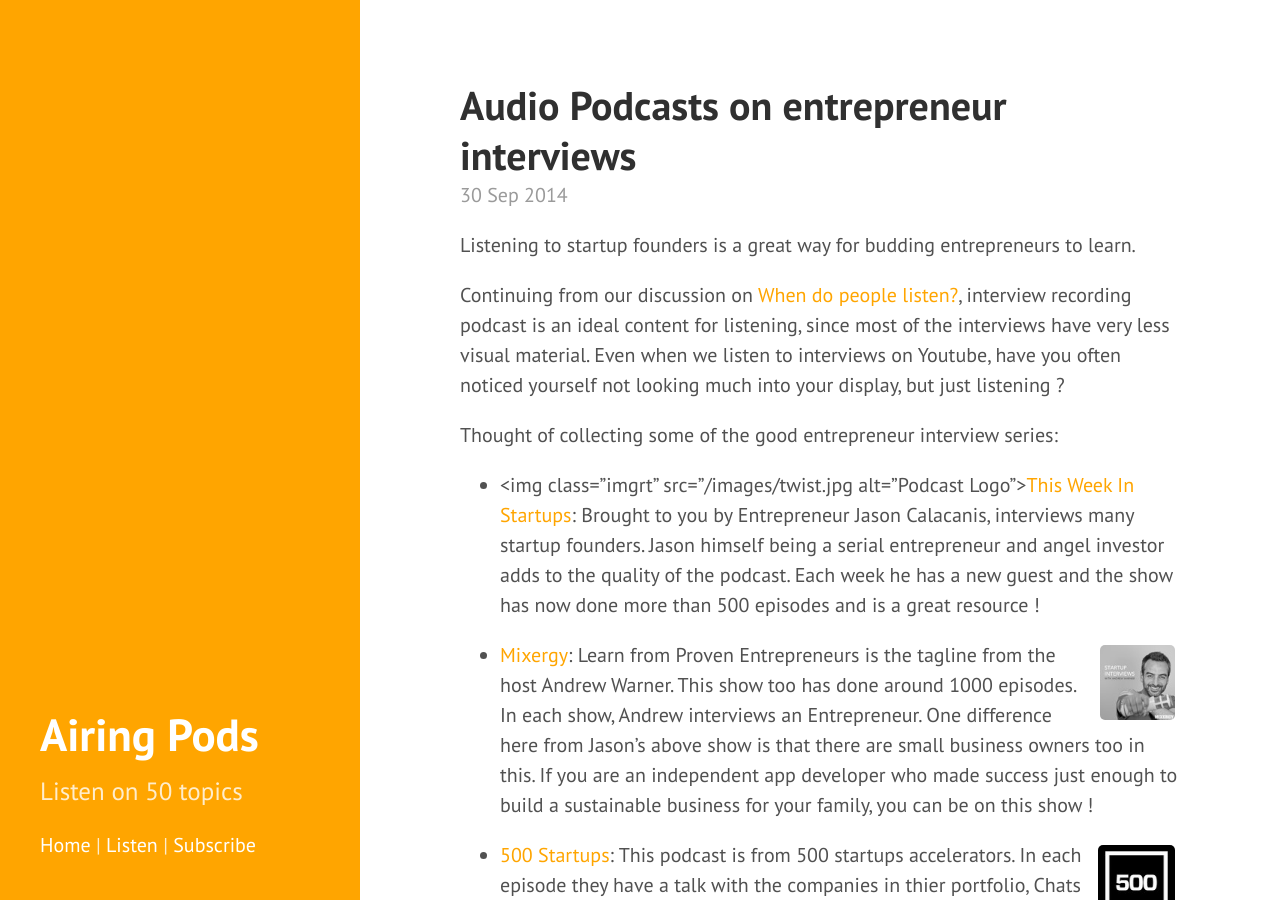
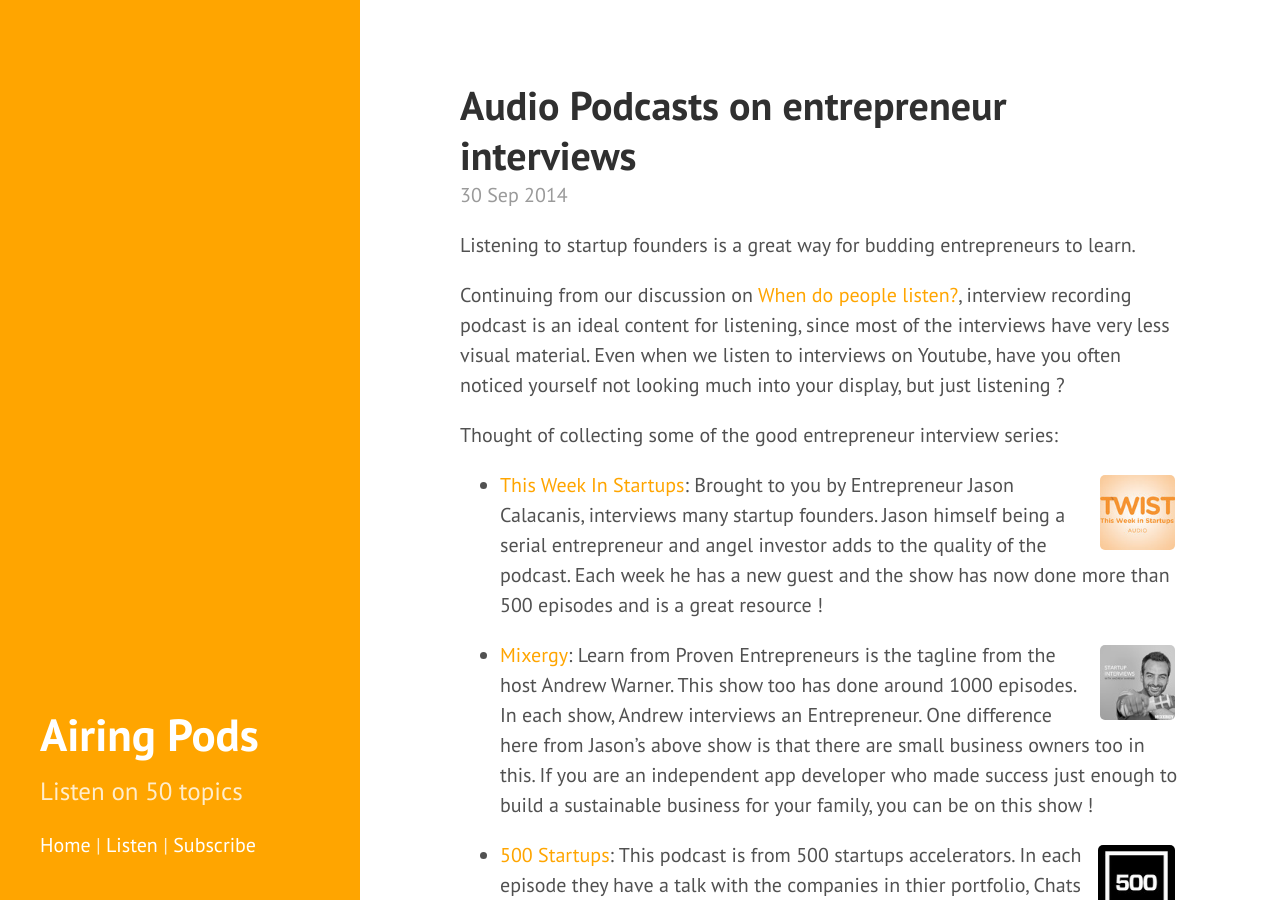
Before and after one commit to airingpods/blog, a Jekyll site: the page built from _posts/2014-09-30-audio-podcasts-on-entrepreneur-interviews.md, in a window 1280 px wide and 900 px high. Built offline with Jekyll 4.4.1, drawn with Linux system fonts in a browser that asks for light colours; Markdown is read by kramdown in place of the engine named in the settings; comment, search, counter and statistics services are not loaded.

Commit message:
typo fix

```diff
--- a/_posts/2014-09-30-audio-podcasts-on-entrepreneur-interviews.md
+++ b/_posts/2014-09-30-audio-podcasts-on-entrepreneur-interviews.md
@@ -11,7 +11,7 @@
 
 Thought of collecting some of the good entrepreneur interview series:
 
--	<img class="imgrt" src="/images/twist.jpg alt="Podcast Logo">[This Week In Startups](http://www.airingpods.com/pods/this-week-in-startups-audio): Brought to you by Entrepreneur Jason Calacanis, interviews many startup founders. Jason himself being a serial entrepreneur and angel investor adds to the quality of the podcast. Each week he has a new guest and the show has now done more than 500 episodes and is a great resource !
+-	<img class="imgrt" src="/images/twist.jpg" alt="Podcast Logo">[This Week In Startups](http://www.airingpods.com/pods/this-week-in-startups-audio): Brought to you by Entrepreneur Jason Calacanis, interviews many startup founders. Jason himself being a serial entrepreneur and angel investor adds to the quality of the podcast. Each week he has a new guest and the show has now done more than 500 episodes and is a great resource !
 
 -	<img class="imgrt" src="/images/mixergy.jpg" alt="Podcast Logo">[Mixergy](http://www.airingpods.com/pods/business-tips-for-startups-by-proven-entrepreneurs-mixergy): Learn from Proven Entrepreneurs is the tagline from the host Andrew Warner. This show too has done around 1000 episodes. In each show, Andrew interviews an Entrepreneur. One difference here from Jason's above show is that there are small business owners too in this. If you are an independent app developer who made success just enough to build a sustainable business for your family, you can be on this show !
 
```
